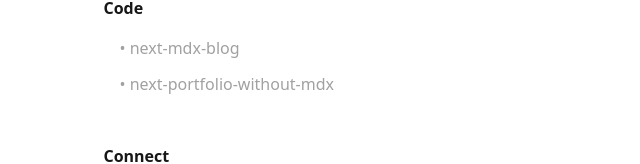
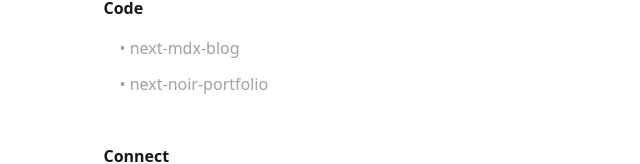
Before and after one commit to stevenmdc/next-blog-without-mdx, a Next.js app: page / in a window 1280 px wide. Shown: the part 1144-1308 px from the top of the page, without its empty margins (225-865 px from the left). Built offline with nearby package versions, Linux system fonts and the light colour scheme; no server answers.

Commit message:
initial commit

```diff
--- a/app/layout.tsx
+++ b/app/layout.tsx
@@ -13,7 +13,7 @@ const inter = Inter({
 
 export const metadata: Metadata = {
   metadataBase: new URL(
-    process.env.NEXT_PUBLIC_SITE_URL || 'https://next-mdx-blog.vercel.app'
+    process.env.NEXT_PUBLIC_SITE_URL || 'https://next-noir-portfolio.vercel.app'
   ),
   alternates: {
     canonical: '/',
--- a/app/page.tsx
+++ b/app/page.tsx
@@ -107,9 +107,9 @@ export default function HomePage() {
           </li>
           <li>
             <a
-              href='https://github.com/stevenmdc/next-portfolio-without-mdx'
+              href='https://github.com/stevenmdc/next-noir-portfolio'
               className='group hover:text-blue-500  transition-all duration-200 hover:scale-105'>
-              • next-portfolio-without-mdx
+              • next-noir-portfolio
               <span className='group-hover:opacity-100 font-light opacity-0 transition-opacity duration-200 ml-1'>
                 ↗
               </span>
--- a/app/sitemap.ts
+++ b/app/sitemap.ts
@@ -4,13 +4,13 @@ import { MetadataRoute } from 'next'
 export default function sitemap(): MetadataRoute.Sitemap {
   return [
     {
-      url: 'https://next-blog-without-mdx.vercel.app/',
+      url: 'https://next-noir-portfolio.vercel.app/',
       lastModified: new Date(),
       changeFrequency: 'weekly',
       priority: 1,
     },
     {
-      url: 'https://next-blog-without-mdx.vercel.app/articles',
+      url: 'https://next-noir-portfolio.vercel.app/articles',
       lastModified: new Date(),
       changeFrequency: 'daily',
       priority: 0.8,
--- a/tsconfig.json
+++ b/tsconfig.json
@@ -30,7 +30,6 @@
   },
   "include": [
     "next-env.d.ts",
-    "**/*.mdx",
     "**/*.ts",
     "**/*.tsx",
     ".next/types/**/*.ts"
```
Also changed, not shown: 1 other file (tests, documents, lock files or other folders).
